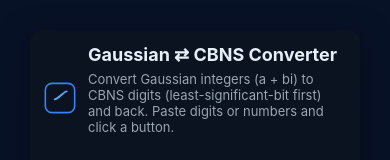
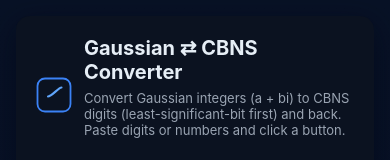
Before and after one commit to pgmrDohan/cbns_converter, a plain HTML site: page index.html in a window 390 px wide. Shown: the top 160 px of the page. Drawn offline with Linux system fonts and the light colour scheme.

Commit message:
Refactor HTML layout and style adjustments

```diff
--- a/index.html
+++ b/index.html
@@ -1,4 +1,3 @@
-<!DOCTYPE html>
 <html lang="en">
   <head>
     <meta charset="utf-8" />
@@ -24,22 +23,18 @@
       }
       html,
       body {
-        height: 100%;
+        height: calc(100vh - 60px);
         margin: 0;
         font-family: Inter, Segoe UI, Roboto, system-ui, -apple-system,
           Helvetica, Arial;
-        box-sizing: border-box;
       }
       body {
         background: linear-gradient(180deg, #081226 0%, #061025 100%);
         color: #e6eef6;
         display: flex;
-        align-items: flex-start;
+        align-items: center;
         justify-content: center;
         padding: 24px;
-        padding-top: calc(env(safe-area-inset-top, 0px) + 24px);
-        padding-bottom: calc(env(safe-area-inset-bottom, 0px) + 24px);
-        min-height: 100vh;
       }
       .card {
         width: 100%;
@@ -49,8 +44,7 @@
         padding: 20px;
         box-shadow: 0 8px 30px rgba(2, 6, 23, 0.6);
         backdrop-filter: blur(6px);
-        max-height: calc(100vh - 48px);
-        overflow: auto;
+        margin: auto;
       }
       header {
         display: flex;
@@ -135,21 +129,15 @@
         font-size: 13px;
       }
       @media (max-width: 800px) {
+        body {
+          align-items: flex-start;
+          padding: 16px;
+        }
         .grid {
           grid-template-columns: 1fr;
         }
         .card {
-          margin: 6px;
-          border-radius: 12px;
-          padding: 14px;
-          max-width: 100%;
-        }
-        header svg {
-          width: 32px;
-          height: 32px;
-        }
-        h1 {
-          font-size: 18px;
+          margin-top: 0;
         }
       }
     </style>
@@ -172,14 +160,14 @@
             rx="5"
             stroke="#3b82f6"
             stroke-width="1.2"
-          />
+          ></rect>
           <path
             d="M8 13c2.5 0 7-6 9-6"
             stroke="#60a5fa"
             stroke-width="1.4"
             stroke-linecap="round"
             stroke-linejoin="round"
-          />
+          ></path>
         </svg>
         <div style="flex: 1">
           <h1>Gaussian ⇄ CBNS Converter</h1>
@@ -235,7 +223,7 @@
           <label class="muted">Input order</label>
           <div class="row">
             <label style="margin-right: 6px"
-              ><input type="radio" name="order" value="lsb" checked /> LSB →
+              ><input type="radio" name="order" value="lsb" checked="" /> LSB →
               MSB</label
             >
             <label
@@ -313,6 +301,7 @@
         }
         return { re: Math.trunc(real), im: Math.trunc(imag) };
       }
+
       const el = (id) => document.getElementById(id);
       const cbnsOutput = el("cbns-output");
       const gaussOutput = el("gauss-output");
@@ -380,7 +369,7 @@
         }
         const digits = gaussianIntToCbns(re, im);
         const f = formatDigits(digits);
-        cbnsOutput.innerHTML = `<div><strong>LSB → MSB:</strong> <span class=__STRING_1_176__>${f.lsb}</span></div><div style=__STRING_1_177__><strong>MSB → LSB:</strong> <span class=__STRING_1_178__>${f.msb}</span></div>`;
+        cbnsOutput.innerHTML = `<div><strong>LSB → MSB:</strong> <span class=__STRING_1_175__>${f.lsb}</span></div><div style=__STRING_1_176__><strong>MSB → LSB:</strong> <span class=__STRING_1_177__>${f.msb}</span></div>`;
       });
       document
         .getElementById("to-cbns-copy")
@@ -404,7 +393,7 @@
           'input[name="order"]:checked'
         ).value;
         let digits = clean.split("").map((d) => (d === "1" ? 1 : 0));
-        if (order === "msb") digits = digits.reverse(); // now digits is LSB-first
+        if (order === "msb") digits = digits.reverse();
         const z = cbnsDigitsToGaussianInt(digits);
         gaussOutput.textContent = `${z.re} ${
           z.im >= 0 ? __STRING_0_41__ : __STRING_0_42__
```
